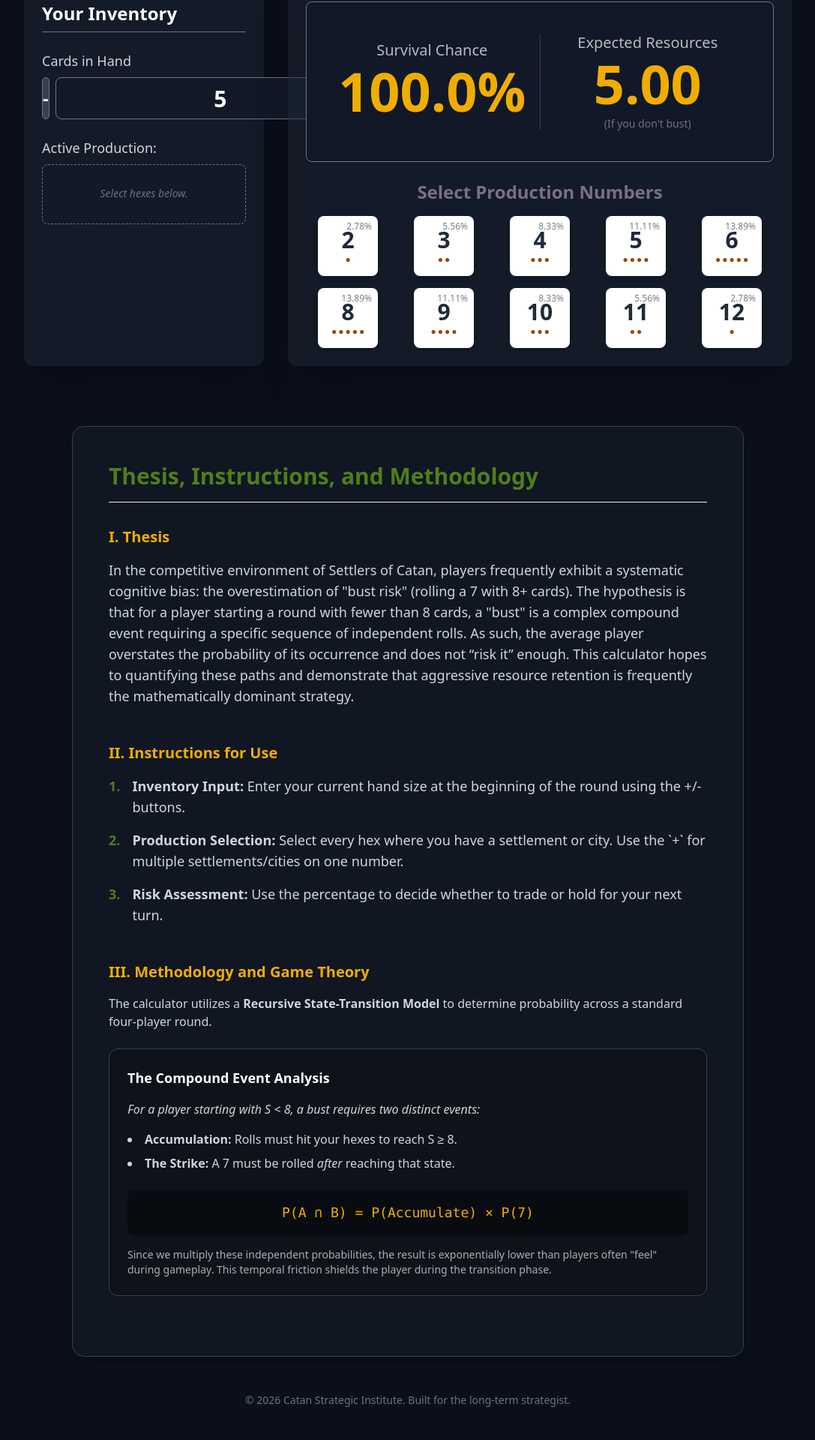
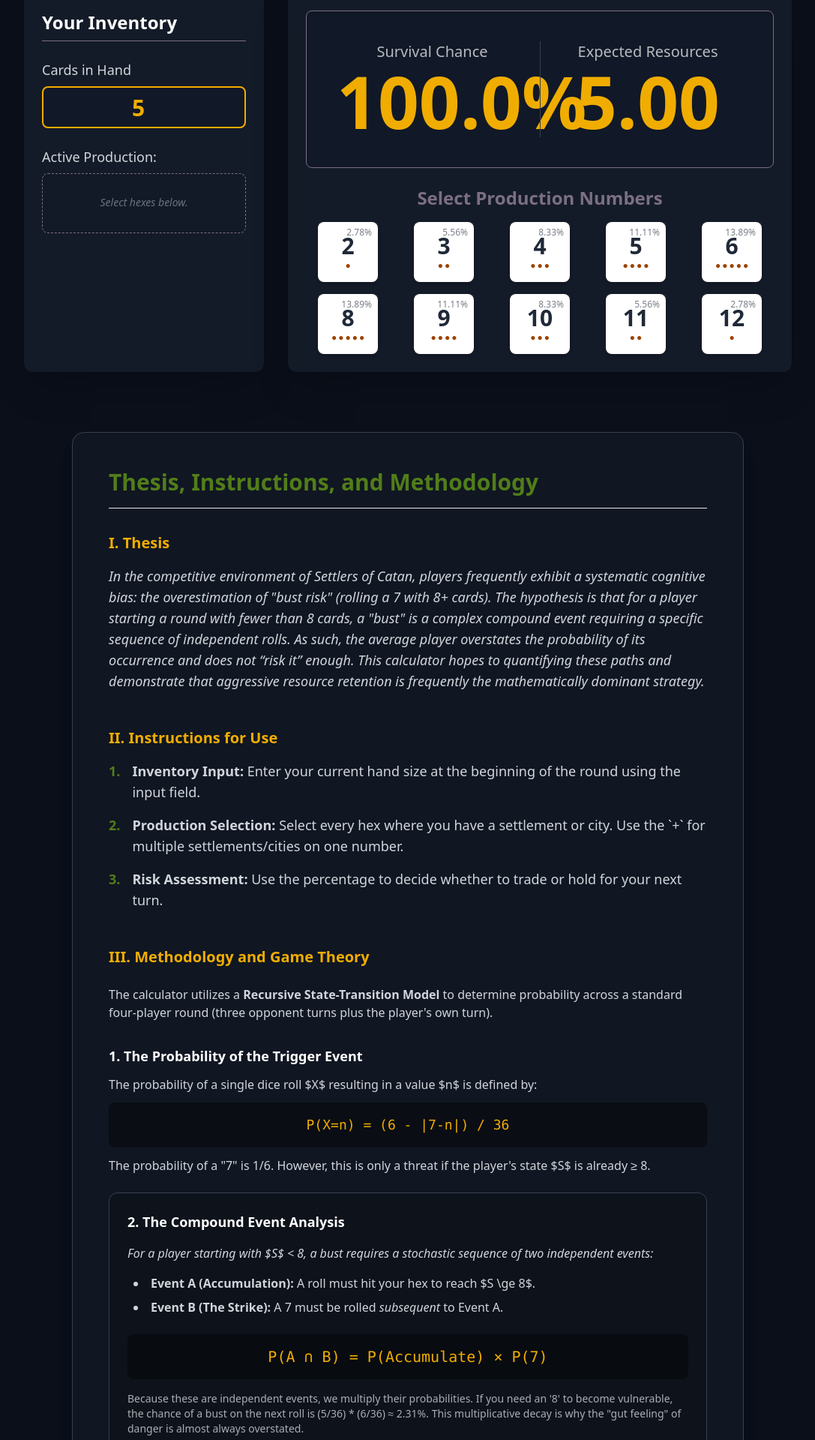
Before and after one commit to pklafta24/Catan-Calculator, a React (Vite) app: page / in a window 1280 px wide. Shown: the part 190-2110 px from the top of the page at 75% size, without its empty margins (96-1183 px from the left). Built offline with nearby package versions, Linux system fonts and the light colour scheme.

Commit message:
Refactor card count input and update layout styles

```diff
--- a/App.jsx
+++ b/App.jsx
@@ -120,10 +120,6 @@ export default function App() {
     });
   };
 
-  const updateCardCount = (val) => {
-    setCardCount(prev => Math.max(0, prev + val));
-  };
-
   const handleCardCountChange = (e) => {
     const value = parseInt(e.target.value, 10);
     if (!isNaN(value)) setCardCount(Math.max(0, value));
@@ -136,7 +132,7 @@ export default function App() {
 
         {/* Calculator Section */}
         <header className="text-center mb-6 sm:mb-10">
-          <h1 className="text-4xl sm:text-6xl font-bold mb-1 px-2" style={{ color: COLORS.wood }}>CatanCalculator.io</h1>
+          <h1 className="text-4xl sm:text-7xl font-bold mb-1 px-2" style={{ color: COLORS.wood }}>CatanCalculator.io</h1>
           <p className="text-sm sm:text-lg opacity-70">Will you survive the next full round?</p>
         </header>
 
@@ -146,28 +142,16 @@ export default function App() {
             <h2 className="text-xl sm:text-2xl font-semibold mb-4 sm:mb-6 border-b pb-2" style={{ borderColor: COLORS.ore }}>Your Inventory</h2>
             <div className="mb-6">
               <label htmlFor="card-count" className="block text-md sm:text-lg font-medium text-gray-300 mb-2">Cards in Hand</label>
-              <div className="flex items-center gap-2">
-                <button
-                  onClick={() => updateCardCount(-1)}
-                  className="w-12 h-14 rounded-lg bg-gray-700 hover:bg-gray-600 active:scale-95 flex items-center justify-center font-bold text-2xl transition-all"
-                  style={{ border: `1px solid ${COLORS.ore}` }}
-                >-</button>
               <input
                 id="card-count"
                 type="number"
                 inputMode="numeric"
                 value={cardCount}
                 onChange={handleCardCountChange}
-                  className="flex-1 h-14 bg-gray-900 border border-gray-600 rounded-lg text-white text-center text-3xl font-bold focus:ring-2 focus:outline-none"
-                  style={{ borderColor: COLORS.ore }}
+                className="w-full h-14 bg-gray-900 rounded-lg text-white text-center text-3xl font-bold focus:ring-2 focus:outline-none transition-colors appearance-none"
+                style={{ border: `2px solid ${COLORS.wheat}`, color: COLORS.wheat }}
                 min="0"
               />
-                <button
-                  onClick={() => updateCardCount(1)}
-                  className="w-12 h-14 rounded-lg bg-gray-700 hover:bg-gray-600 active:scale-95 flex items-center justify-center font-bold text-2xl transition-all"
-                  style={{ border: `1px solid ${COLORS.ore}` }}
-                >+</button>
-              </div>
             </div>
             <div className="flex-grow">
               <h3 className="text-md sm:text-lg font-medium text-gray-300 mb-2">Active Production:</h3>
@@ -191,17 +175,16 @@ export default function App() {
                 <div className="flex flex-col sm:flex-row justify-around items-center">
                     <div className="w-full sm:w-1/2 p-2 sm:p-4">
                         <h2 className="text-md sm:text-xl opacity-70 mb-1">Survival Chance</h2>
-                        <div className="text-6xl sm:text-7xl font-bold mb-2" style={{ color: COLORS.wheat }}>
+                        <div className="text-6xl sm:text-8xl font-bold" style={{ color: COLORS.wheat }}>
                           {(metrics.survivalProbability * 100).toFixed(1)}%
                         </div>
                     </div>
                     <div className="w-full sm:w-px h-px sm:h-32 bg-gray-700 my-4 sm:my-0"></div>
                     <div className="w-full sm:w-1/2 p-2 sm:p-4">
                          <h2 className="text-md sm:text-xl opacity-70 mb-1">Expected Resources</h2>
-                        <div className="text-6xl sm:text-7xl font-bold mb-2" style={{ color: COLORS.wheat }}>
+                        <div className="text-6xl sm:text-8xl font-bold" style={{ color: COLORS.wheat }}>
                           {metrics.expectedCards.toFixed(2)}
                         </div>
-                        <p className="text-gray-500 text-xs sm:text-sm">(If you don't bust)</p>
                     </div>
                 </div>
             </div>
@@ -223,14 +206,14 @@ export default function App() {
           </div>
         </div>
 
-        {/* Thesis, Instructions, and Methodology Section */}
+        {/* Text Section */}
         <div className="max-w-4xl mx-auto bg-gray-800/30 p-6 sm:p-12 rounded-2xl border border-gray-700 shadow-xl leading-relaxed mb-12">
           <h1 className="text-2xl sm:text-3xl font-bold mb-6 sm:mb-8 border-b pb-4" style={{ color: COLORS.wood }}>Thesis, Instructions, and Methodology</h1>
 
           {/* I. Thesis */}
           <section className="mb-12">
             <h2 className="text-lg sm:text-xl font-bold mb-4" style={{ color: COLORS.wheat }}>I. Thesis</h2>
-            <p className="text-gray-300 text-sm sm:text-lg">
+            <p className="text-gray-300 text-sm sm:text-lg italic">
               In the competitive environment of Settlers of Catan, players frequently exhibit a systematic cognitive bias: the overestimation of "bust risk" (rolling a 7 with 8+ cards). The hypothesis is that for a player starting a round with fewer than 8 cards, a "bust" is a complex compound event requiring a specific sequence of independent rolls. As such, the average player overstates the probability of its occurrence and does not “risk it” enough. This calculator hopes to quantifying these paths and demonstrate that aggressive resource retention is frequently the mathematically dominant strategy.
             </p>
           </section>
@@ -241,7 +224,7 @@ export default function App() {
             <div className="text-gray-300 space-y-4 text-sm sm:text-lg">
               <div className="flex gap-4">
                 <span className="font-bold text-lg" style={{ color: COLORS.wood }}>1.</span>
-                <p><b>Inventory Input:</b> Enter your current hand size at the beginning of the round using the +/- buttons.</p>
+                <p><b>Inventory Input:</b> Enter your current hand size at the beginning of the round using the input field.</p>
               </div>
               <div className="flex gap-4">
                 <span className="font-bold text-lg" style={{ color: COLORS.wood }}>2.</span>
@@ -256,28 +239,46 @@ export default function App() {
 
           {/* III. Methodology */}
           <section className="mb-8">
-            <h2 className="text-lg sm:text-xl font-bold mb-4" style={{ color: COLORS.wheat }}>III. Methodology and Game Theory</h2>
-            <div className="text-gray-300 space-y-6 text-sm sm:text-base">
-              <p>The calculator utilizes a <b>Recursive State-Transition Model</b> to determine probability across a standard four-player round.</p>
+            <h2 className="text-lg sm:text-xl font-bold mb-6" style={{ color: COLORS.wheat }}>III. Methodology and Game Theory</h2>
+            <div className="text-gray-300 space-y-8 text-sm sm:text-base">
+              <p>The calculator utilizes a <b>Recursive State-Transition Model</b> to determine probability across a standard four-player round (three opponent turns plus the player's own turn).</p>
 
-              <div className="bg-black/20 p-5 sm:p-6 rounded-xl border border-gray-700 overflow-hidden">
-                <h3 className="font-bold mb-4 text-white text-lg">The Compound Event Analysis</h3>
-                <p className="mb-4 italic">For a player starting with S &lt; 8, a bust requires two distinct events:</p>
-                <ul className="list-disc list-inside space-y-2 mb-6">
-                  <li><b>Accumulation:</b> Rolls must hit your hexes to reach S ≥ 8.</li>
-                  <li><b>The Strike:</b> A 7 must be rolled <i>after</i> reaching that state.</li>
+              <div className="space-y-6">
+                <div>
+                  <h3 className="font-bold mb-3 text-white text-lg">1. The Probability of the Trigger Event</h3>
+                  <p className="mb-3">The probability of a single dice roll $X$ resulting in a value $n$ is defined by:</p>
+                  <div className="bg-black/40 p-4 text-center font-mono rounded-lg text-lg" style={{ color: COLORS.wheat }}>
+                    P(X=n) = (6 - |7-n|) / 36
+                  </div>
+                  <p className="mt-3">The probability of a "7" is 1/6. However, this is only a threat if the player's state $S$ is already ≥ 8.</p>
+                </div>
+
+                <div className="bg-black/20 p-5 sm:p-6 rounded-xl border border-gray-700">
+                  <h3 className="font-bold mb-4 text-white text-lg">2. The Compound Event Analysis</h3>
+                  <p className="mb-4 italic">For a player starting with $S$ &lt; 8, a bust requires a stochastic sequence of two independent events:</p>
+                  <ul className="list-disc list-inside space-y-2 mb-6 ml-2">
+                    <li><b>Event A (Accumulation):</b> A roll must hit your hex to reach $S \ge 8$.</li>
+                    <li><b>Event B (The Strike):</b> A 7 must be rolled <i>subsequent</i> to Event A.</li>
                   </ul>
-                <div className="text-center font-mono py-4 bg-black/40 rounded-lg text-lg" style={{ color: COLORS.wheat }}>
+                  <div className="text-center font-mono py-4 bg-black/40 rounded-lg text-xl" style={{ color: COLORS.wheat }}>
                     P(A ∩ B) = P(Accumulate) × P(7)
                   </div>
-                <p className="mt-4 text-xs sm:text-sm opacity-80">Since we multiply these independent probabilities, the result is exponentially lower than players often "feel" during gameplay. This temporal friction shields the player during the transition phase.</p>
+                  <p className="mt-4 text-xs sm:text-sm opacity-80 leading-relaxed">
+                    Because these are independent events, we multiply their probabilities. If you need an '8' to become vulnerable, the chance of a bust on the next roll is (5/36) * (6/36) ≈ 2.31%. This multiplicative decay is why the "gut feeling" of danger is almost always overstated.
+                  </p>
+                </div>
+
+                <div>
+                  <h3 className="font-bold mb-3 text-white text-lg">3. Temporal Limitations</h3>
+                  <p>In a 4-player game, there are only 4 trials ($k=4$). If Event A occurs on the final roll, the probability of a bust within that round is zero. This "temporal friction" acts as a natural buffer that risk-averse players fail to account for.</p>
+                </div>
               </div>
             </div>
           </section>
         </div>
 
         <footer className="text-center text-gray-500 text-xs sm:text-sm pb-10">
-            <p>© 2026 Catan Strategic Institute. Built for the long-term strategist.</p>
+            <p>© 2026 CatanCalculator.io. Built for the long-term strategist.</p>
         </footer>
       </div>
     </div>
```
Lines whose indentation alone changed are shown as unchanged.
